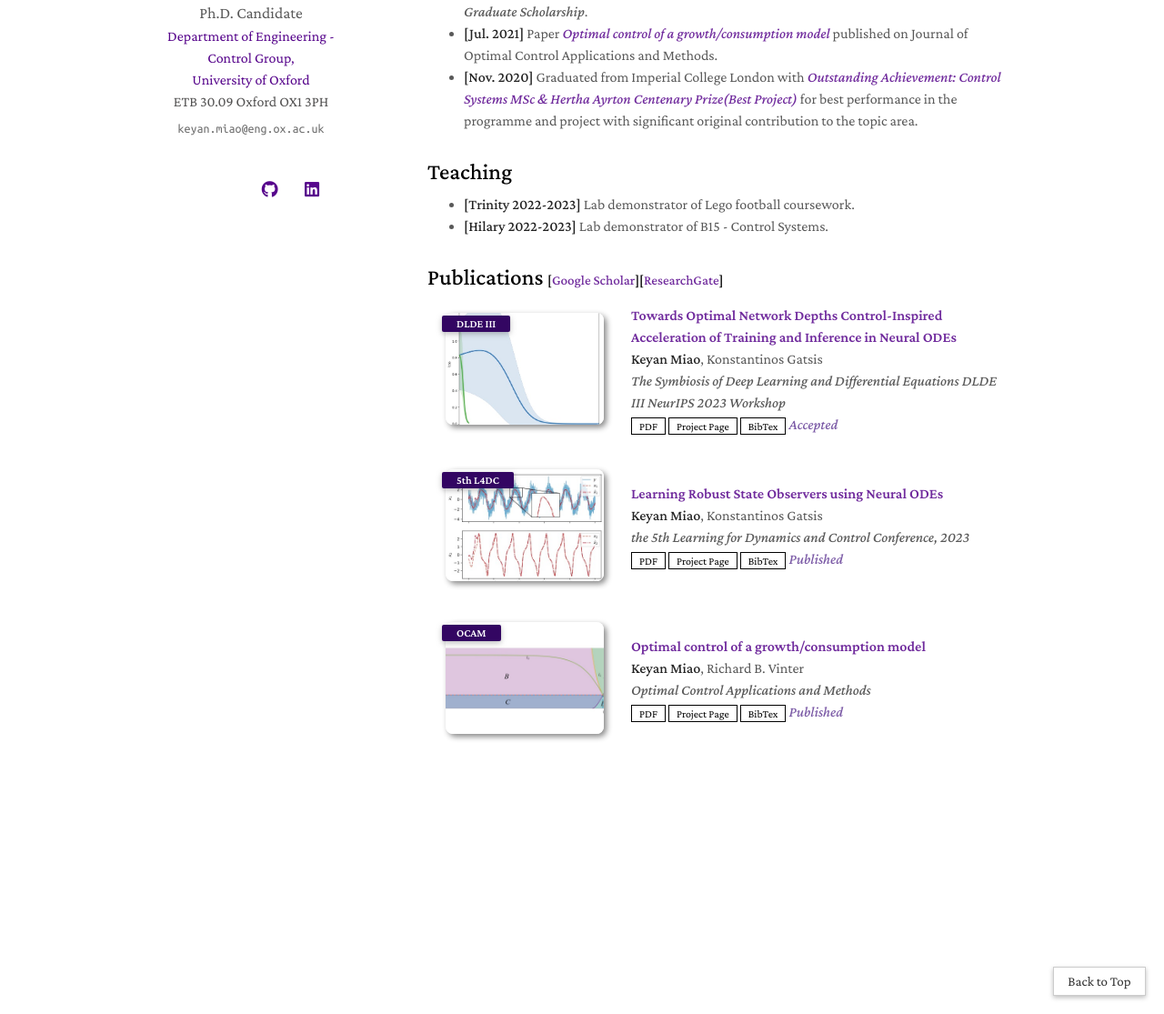
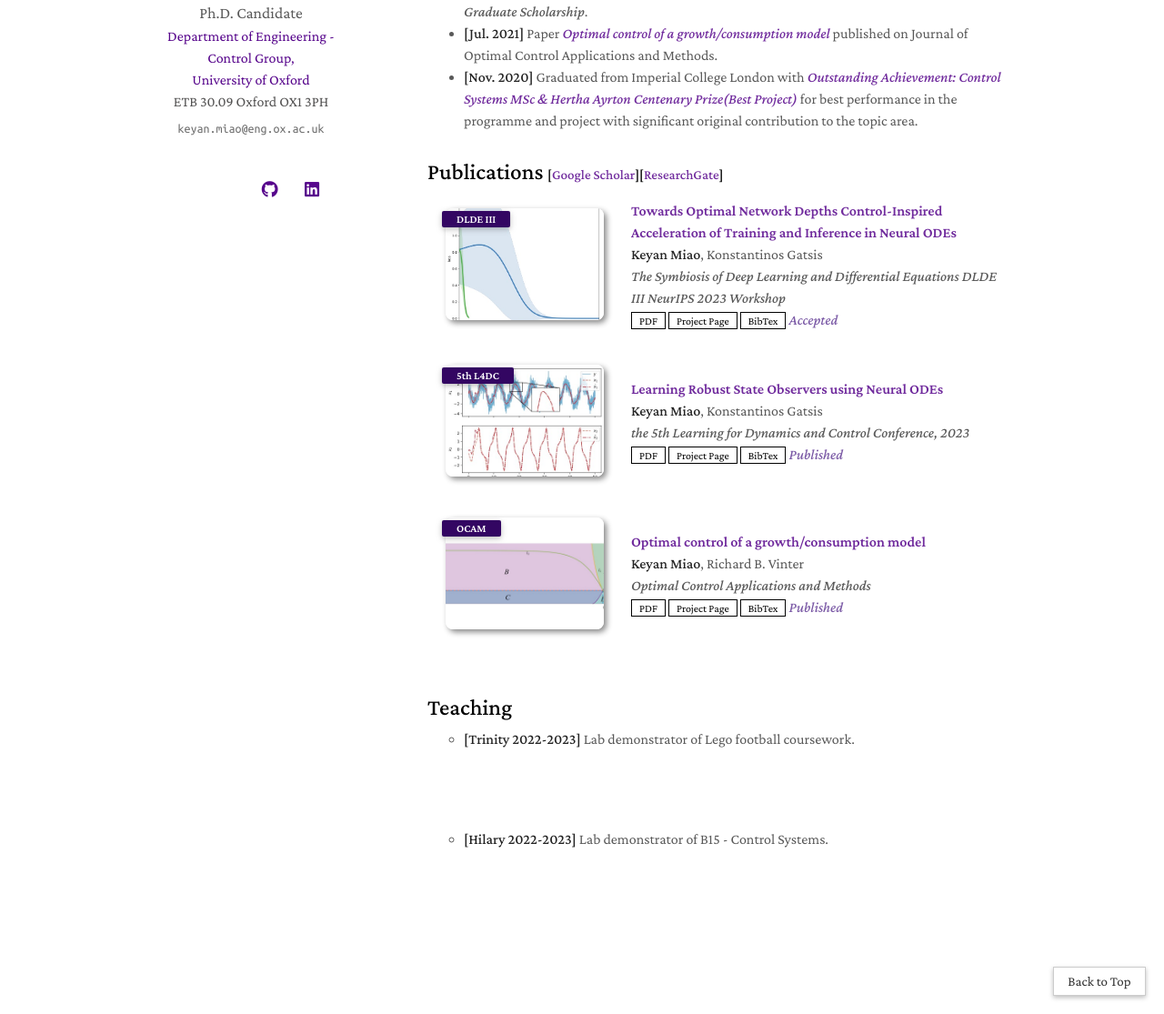
Before and after one commit to KYMiao/KYMiao.github.io, a Jekyll site: the page built from index.md, in a window 1280 px wide and 1400 px high, scrolled down 444 px. Shown: the part 285-1400 px from the top of the window at 91% size. Built offline with Jekyll 4.4.1, drawn with Linux system fonts in a browser that asks for light colours; nearby versions of some CDN libraries; library files that are not in the unit come from our copies; a style sheet for code colours, icons or effects is not loaded; our own code applies the rules of GitHub Pages for plain Markdown files.

Commit message:
Update index.md

```diff
--- a/index.md
+++ b/index.md
@@ -25,14 +25,10 @@ Outside of academia, I am a violinist at <a href="https://www.hertford.ox.ac.uk/
 - **[Oct. 2021]** Joined University of Oxford with Research Studentship and *Oxford-Ashton Memorial Graduate Scholarship*.
 - **[Jul. 2021]** Paper <a href="https://onlinelibrary.wiley.com/doi/abs/10.1002/oca.2754">*Optimal control of a growth/consumption model*</a> published on Journal of Optimal Control Applications and Methods.
 - **[Nov. 2020]** Graduated from Imperial College London with <a href="https://www.imperial.ac.uk/electrical-engineering/study/current-students-course-handbook/postgraduate-prizes/msc-prizes/" target="_blank">*Outstanding Achievement: Control Systems MSc &amp; Hertha Ayrton Centenary Prize(Best Project)*</a> for best performance in the programme and project with significant original contribution to the topic area.
-{% include_relative _includes/teaching.md %}
-
-<!-- {% include_relative _includes/publications.md %} -->
-
 
 {% include_relative _includes/publications.md %}
 
-
+{% include_relative _includes/teaching.md %}
 
 
 
```
